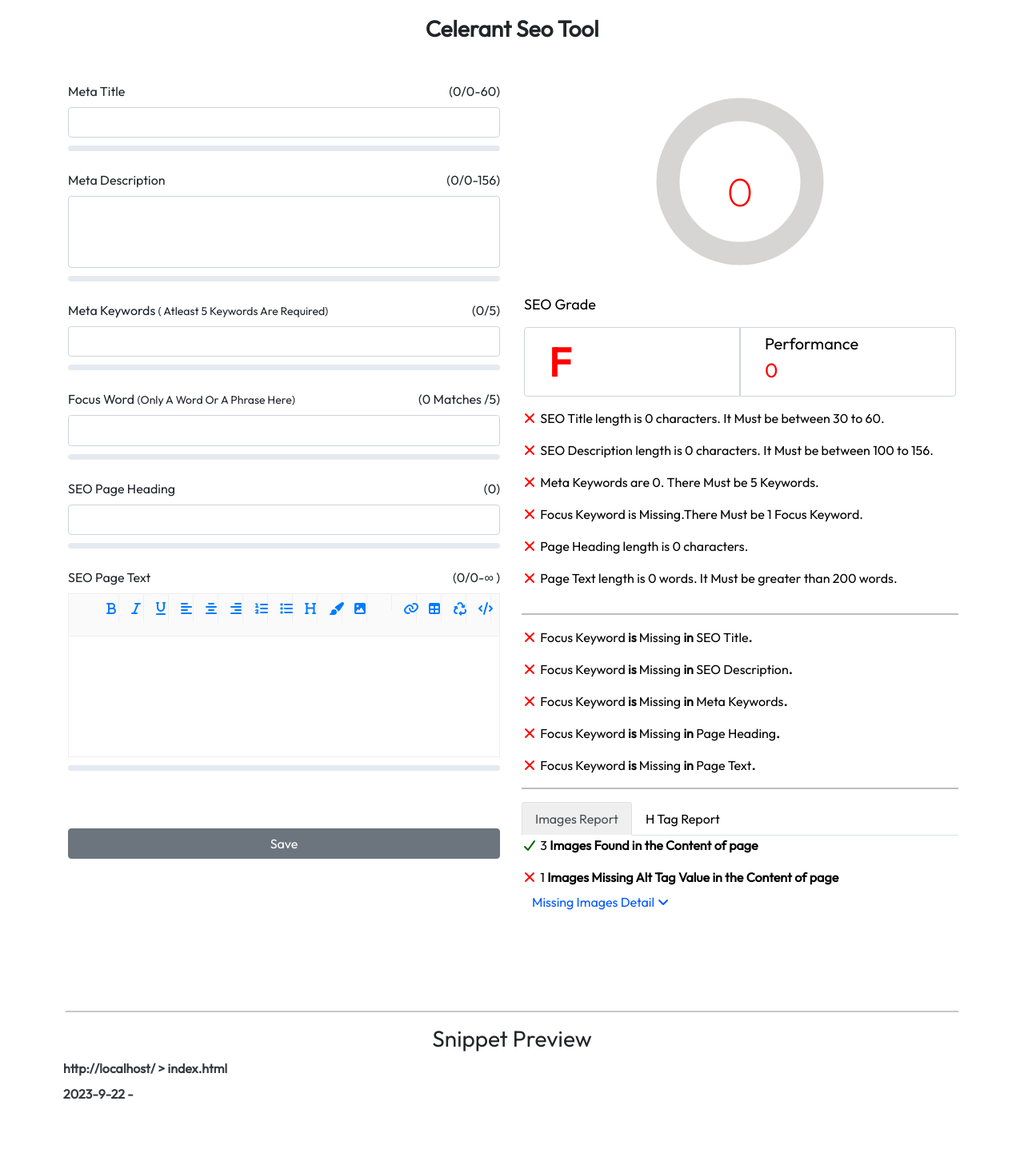
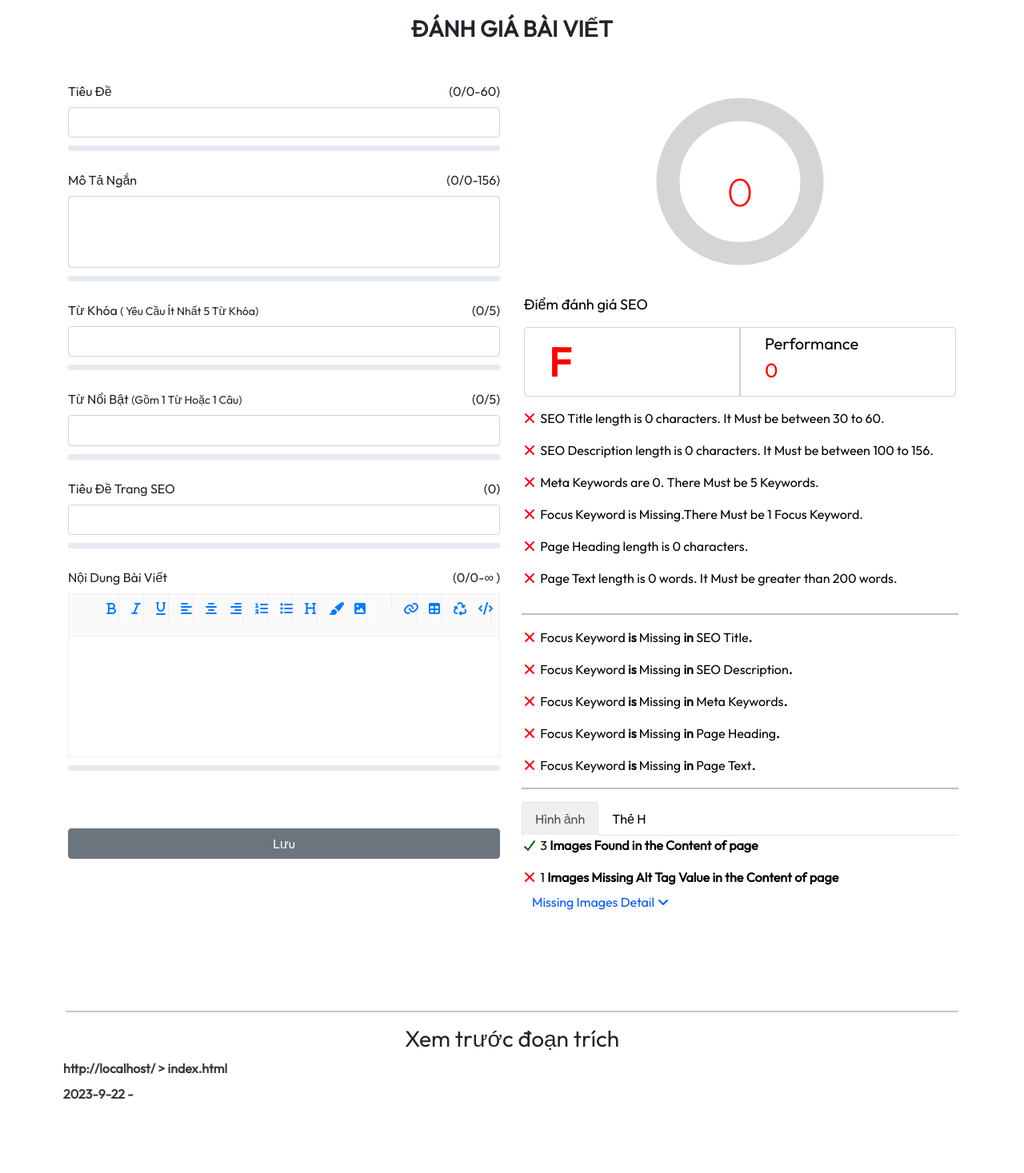
Before and after one commit to thanhdatio/congcuseo, a plain HTML site: page index.html in a window 1280 px wide. Shown: the top 1467 px of the page at 80% size. Drawn offline with nearby package versions, Linux system fonts and the light colour scheme.

Commit message:
Update index.html

```diff
--- a/index.html
+++ b/index.html
@@ -32,12 +32,12 @@
 </head>
 
 <body>
-    <p class="heading">Celerant Seo Tool</p>
+    <p class="heading">ĐÁNH GIÁ BÀI VIẾT</p>
     <div class="container">
         <div class="row">
             <div class="leftside col-lg-6 col-md-12 col-sm-12 col-12">
                 <form name="seoform" action="/toolset/seodata.cfm" method="post" class="seoForm">
-                    <label for="titletag">Meta Title</label>
+                    <label for="titletag">Tiêu đề</label>
                     <div class="float-end">(<span id='title-length'>0</span>/0-60)</div>
                     <input type="hidden" id="meta-title" name="titletag" value="">
                     <br>
@@ -47,7 +47,7 @@
                     <div id="title-seo-bar-container"><span id="title-seo-bar"
                             style="width: 0%; background-color: none"></span></div>
                     <br>
-                    <label for="metadescription">Meta Description</label>
+                    <label for="metadescription">Mô tả ngắn</label>
                     <div class="float-end">(<span id='desc-length'>0</span>/0-156)</div>
 
                     <input id="meta-description" type='hidden' name="metadescription" cols="100" rows="3" />
@@ -60,8 +60,7 @@
                     </div>
                     <br>
 
-                    <label for="metakeywords"> Meta Keywords <small>( Atleast 5 keywords are
-                            required)</small></label>
+                    <label for="metakeywords"> Từ khóa <small>( Yêu cầu ít nhất 5 từ khóa)</small></label>
                     <div class="float-end">(<span id='keywords-length'>0</span>/5)</div>
 
                     <input type="hidden" id="metakeywords" name="metakeywords" value="">
@@ -72,8 +71,8 @@
                     <div id="keywords-seo-bar-container"><span id="keywords-seo-bar"
                             style="width: 0%; background-color: none"></span></div>
                     <br>
-                    <label for="Focuswords">Focus Word <small>(Only a word or a phrase here)</small></label>
-                    <div class="float-end">(<span id='focus-length'>0</span> Matches /5)</div>
+                    <label for="Focuswords">Từ nổi bật <small>(Gồm 1 từ hoặc 1 câu)</small></label>
+                    <div class="float-end">(<span id='focus-length'>0</span>/5)</div>
 
                     <input type="text" id="focus-key-word" name="focus-key-word" onkeyup="focusKeywordLengthCheck()"
                         value="">
@@ -82,7 +81,7 @@
 
                     <br>
                     <div id="enableDisableCategorySeo">
-                        <label for="seocategory">SEO Page Heading</label>
+                        <label for="seocategory">Tiêu đề trang SEO</label>
                         <div class="float-end">(<span id='heading-length'>0</span>)</div>
 
                         <input type="hidden" id="seo-heading" name="seo-heading" value="">
@@ -93,7 +92,7 @@
                         <div id="heading-seo-bar-container"><span id="heading-seo-bar"
                                 style="width: 0%; background-color: none"></span></div>
                         <br>
-                        <label for="metadescription">SEO Page Text</label>
+                        <label for="metadescription">Nội dung bài viết</label>
                         <div class="float-end">(<span id='text-length'>0</span>/0-&infin;
                             )</div>
 
@@ -112,7 +111,7 @@
                     </div>
                     <br>
                     <br>
-                    <button type="button" class="btn btn-secondary w-100">Save</button>
+                    <button type="button" class="btn btn-secondary w-100">Lưu</button>
                     <br>
 
 
@@ -129,69 +128,68 @@
                     <div id="slidervalue">-</div>
                 </div>
                 <div class="grade">
-                    <b>SEO Grade</b>
+                    <b>Điểm đánh giá SEO</b>
                     <div class="d-flex">
                         <span id='seo-grade-report'></span>
                         <span>performance<em id="seo-score-report"></em></span>
                     </div>
                 </div>
                 <div class="row seo-report">
-                    <p id="title-report"><i class="fa fa-times"></i> <strong> SEO Title</strong> length is
-                        <strong>0</strong> characters. It
-                        Must be between <strong>30 to
-                            60</strong>.
+                    <p id="title-report"><i class="fa fa-times"></i> <strong> Tiêu đề SEO</strong> gồm
+                        <strong>0</strong> ký tự. nó phải nằm trong khoảng từ
+                        <strong>30 tới
+                            60</strong> ký tự.
                     </p>
 
-                    <p id="desc-report"><i class="fa fa-times"></i> <strong> SEO Description</strong> length is
-                        <strong>0</strong> characters. It
-                        Must be between <strong>100 to
-                            156</strong>.
+                    <p id="desc-report"><i class="fa fa-times"></i> <strong> Đoạn mô tả </strong> là
+                        <strong>0</strong> ký tự. nó phải nằm trong khoảng từ
+                        <strong>100 đến
+                            156</strong> ký tự.
                     </p>
 
-                    <p id="keywords-report"><i class="fa fa-times"></i> <strong> Meta Keywords</strong> are
-                        <strong>0</strong> Keywords. There
-                        Must be <strong>5</strong> Keywords.
+                    <p id="keywords-report"><i class="fa fa-times"></i> <strong> Số lượng từ khóa</strong> là
+                        <strong>0</strong> từ khóa. Phải có ít nhất
+                        <strong>5</strong> từ khóa.
                     </p>
 
-                    <p id="focus-keyword-report"><i class="fa fa-times"></i> <strong> Focus Keyword</strong> is
-                        <strong>Missing</strong>. There
-                        Must be <strong>1</strong> Focus Keyword.
+                    <p id="focus-keyword-report"><i class="fa fa-times"></i> <strong> Từ nổi bật</strong> bị
+                        <strong>thiếu</strong>. Phải có
+                        <strong>1</strong> từ nổi bật.
                     </p>
 
-                    <p id="heading-report"><i class="fa fa-times"></i> <strong> Page Heading</strong> length
-                        is
-                        <strong>0</strong> characters.
+                    <p id="heading-report"><i class="fa fa-times"></i> <strong> Độ dài</strong> tiêu đề trang là
+                        <strong>0</strong> ký tự.
                     </p>
 
-                    <p id="text-report"><i class="fa fa-times"></i> <strong> Page Text</strong> length
-                        is
-                        <strong>0</strong> words. It
-                        Must be greater than <strong>200 words.
+                    <p id="text-report"><i class="fa fa-times"></i> <strong> Nội dung bài viết</strong> có độ dài
+                        là
+                        <strong>0</strong> từ. Nó phải lớn hơn
+                         <strong>200 từ.
                     </p>
 
 
                     <hr>
-                    <p id="focus-in-title"><i class="fa fa-times"></i> <strong> Focus Keyword</strong>
-                        is <strong>Missing</strong> in <strong>SEO Title</strong>.
+                    <p id="focus-in-title"><i class="fa fa-times"></i> <strong> Từ nổi bật </strong>
+                        bị <strong>thiếu</strong> trong <strong>tiêu đề</strong>.
                     </p>
 
                     <p id="focus-in-desc"><i class="fa fa-times"></i>
-                        <strong> Focus Keyword</strong>
-                        is <strong>Missing</strong> in <strong>SEO Description</strong>.
+                        <strong> Từ nổi bật</strong>
+                        bị <strong>thiếu</strong> trong <strong>mô tả</strong>.
                     </p>
 
-                    <p id="focus-in-keywords"><i class="fa fa-times"></i> <strong> Focus Keyword</strong>
-                        is <strong>Missing</strong> in <strong> Keywords</strong>.
+                    <p id="focus-in-keywords"><i class="fa fa-times"></i> <strong> Từ nổi bật</strong>
+                        bị <strong>thiếu</strong> trong <strong> từ khóa</strong>.
                     </p>
 
 
-                    <p id="focus-in-heading"><i class="fa fa-times"></i> <strong> Focus Keyword</strong>
-                        is <strong>Missing</strong> in <strong> Page Heading</strong>.
+                    <p id="focus-in-heading"><i class="fa fa-times"></i> <strong> Từ nổi bật</strong>
+                        bị <strong>thiếu</strong> trong <strong> tiêu đề trang</strong>.
                     </p>
 
 
-                    <p id="focus-in-text"><i class="fa fa-times"></i> <strong> Focus Keyword</strong>
-                        is <strong>Missing</strong> in <strong> Page content</strong>.
+                    <p id="focus-in-text"><i class="fa fa-times"></i> <strong> Từ nổi bật</strong>
+                        bị <strong>thiếu</strong> trong <strong> nội dung bài viết</strong>.
                     </p>
 
 
@@ -201,11 +199,11 @@
                         <ul class="nav nav-tabs" id="myTab" role="tablist">
                             <li class="nav-item" role="presentation">
                                 <a class="nav-link active" id="home-tab" data-toggle="tab" href="#home" role="tab"
-                                    aria-controls="home" aria-selected="true"><strong>Images Report</strong></a>
+                                    aria-controls="home" aria-selected="true"><strong>Hình ảnh</strong></a>
                             </li>
                             <li class="nav-item" role="presentation">
                                 <a class="nav-link" id="profile-tab" data-toggle="tab" href="#profile" role="tab"
-                                    aria-controls="profile" aria-selected="false"><strong>H Tag Report</strong></a>
+                                    aria-controls="profile" aria-selected="false"><strong>Thẻ H</strong></a>
                             </li>
                         </ul>
                         <div class="tab-content" id="myTabContent">
@@ -250,7 +248,7 @@
             <br><br>
 
             <hr />
-            <h3 class="text-center">Snippet Preview</h3>
+            <h3 class="text-center">Xem trước đoạn trích</h3>
             <section class="row w-50">
 
                 <a href="##" class="text-decoration-none gresults" id="url-value">
```
